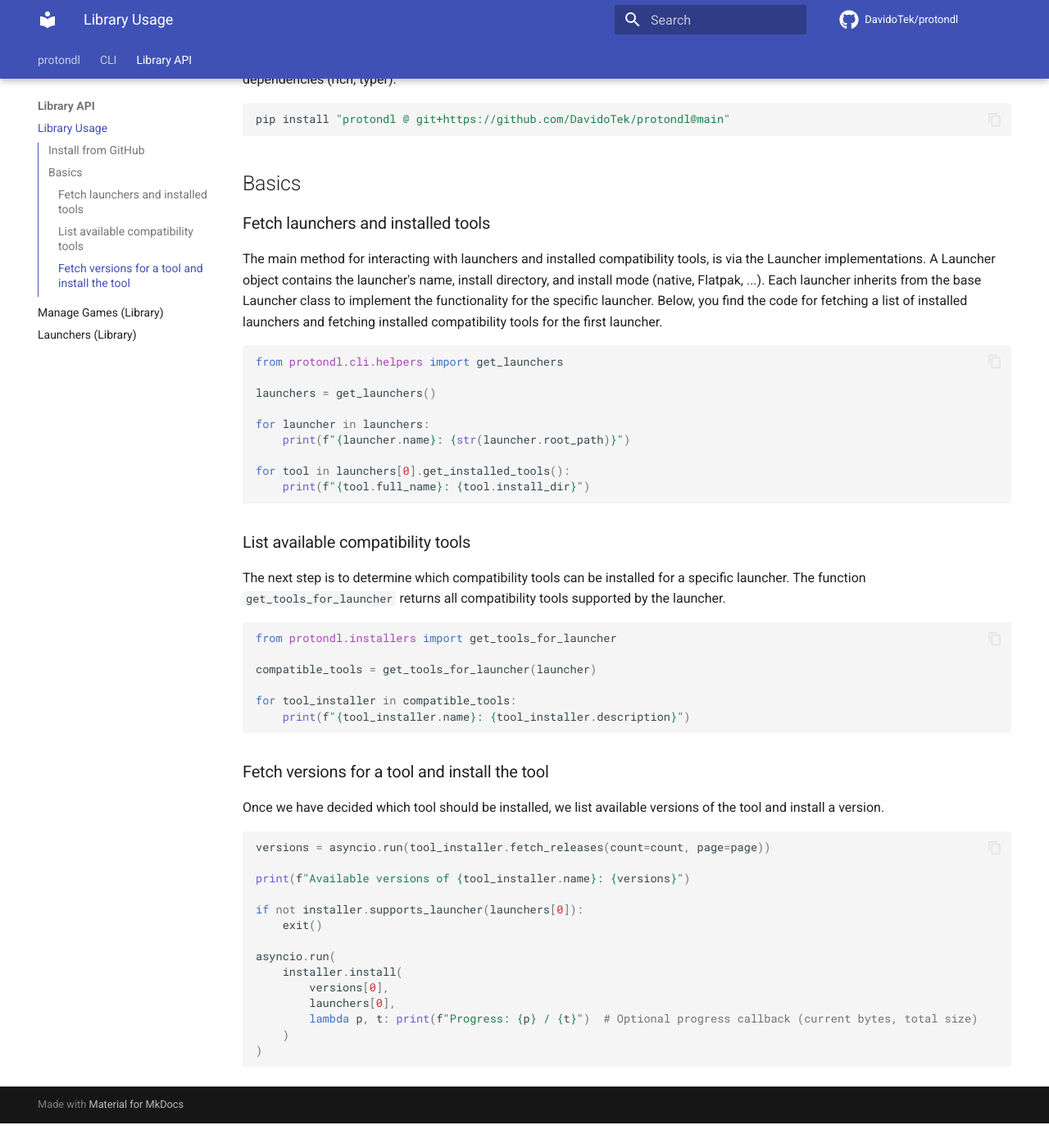
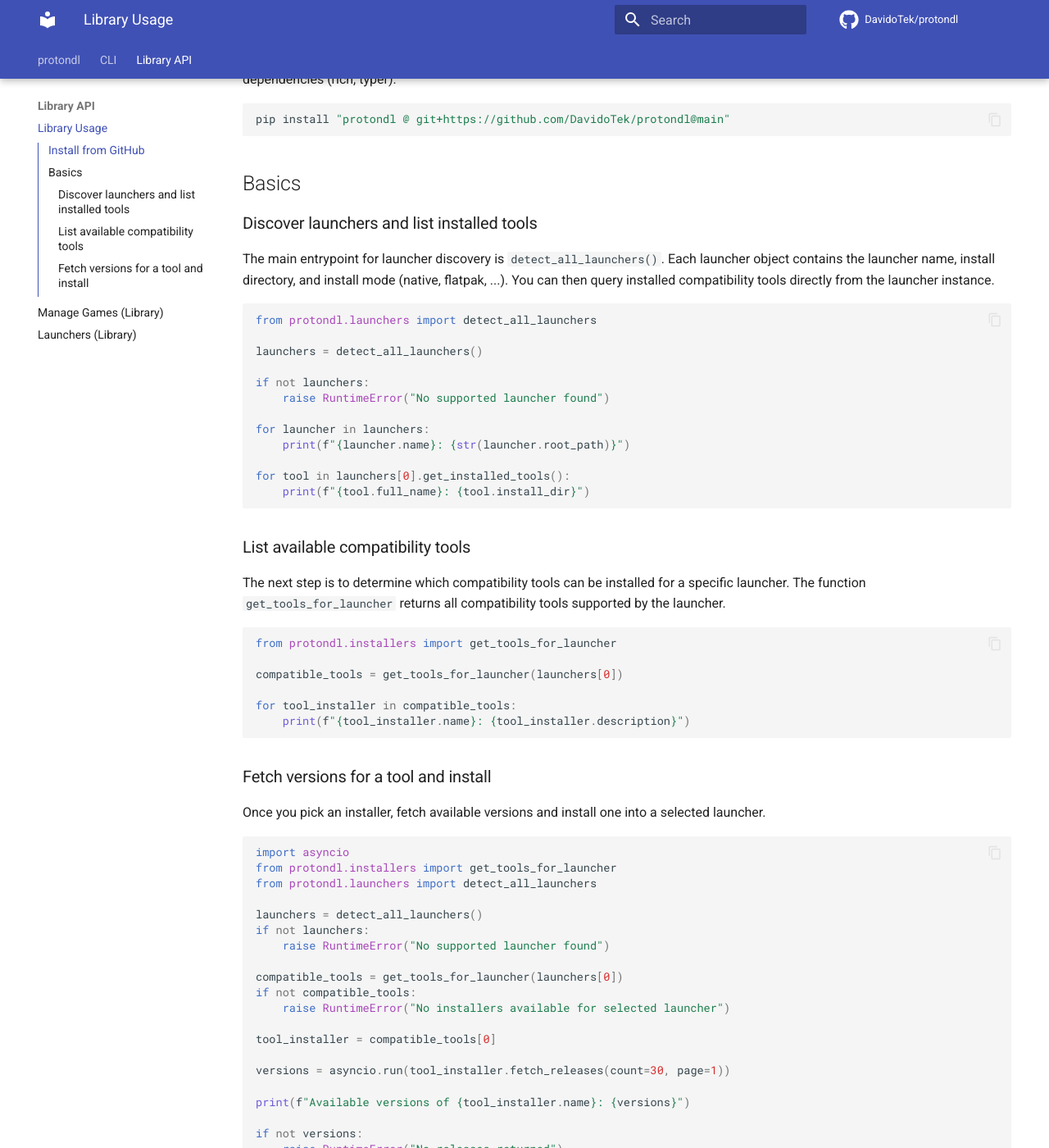
Before and after one commit to DavidoTek/protondl, an MkDocs documentation site: the page built from docs/Library_API/index.md, in a window 1280 px wide and 1400 px high, scrolled down 367 px. Shown: the whole window at 82% size. Built offline with MkDocs 1.6.1 and Material for MkDocs 9.7.7, drawn with Linux system fonts in a browser that asks for light colours; plug-ins that fetch from the network failed and are left out; comment, search, counter and statistics services are not loaded; before the commit the page ends 1737 px from its top, so only the background shows below that; some of the changed text lies outside the part shown.

````diff
--- a/docs/Library_API/index.md
+++ b/docs/Library_API/index.md
@@ -16,17 +16,19 @@ pip install "protondl @ git+https://github.com/DavidoTek/protondl@main"
 
 ## Basics
 
-### Fetch launchers and installed tools
+### Discover launchers and list installed tools
 
-The main method for interacting with launchers and installed compatibility tools, is via the Launcher implementations.
-A Launcher object contains the launcher's name, install directory, and install mode (native, Flatpak, ...).
-Each launcher inherits from the base Launcher class to implement the functionality for the specific launcher.
-Below, you find the code for fetching a list of installed launchers and fetching installed compatibility tools for the first launcher.
+The main entrypoint for launcher discovery is `detect_all_launchers()`.
+Each launcher object contains the launcher name, install directory, and install mode (native, flatpak, ...).
+You can then query installed compatibility tools directly from the launcher instance.
 
 ```python
-from protondl.cli.helpers import get_launchers
+from protondl.launchers import detect_all_launchers
 
-launchers = get_launchers()
+launchers = detect_all_launchers()
+
+if not launchers:
+    raise RuntimeError("No supported launcher found")
 
 for launcher in launchers:
     print(f"{launcher.name}: {str(launcher.root_path)}")
@@ -43,29 +45,48 @@ The function `get_tools_for_launcher` returns all compatibility tools supported
 ```python
 from protondl.installers import get_tools_for_launcher
 
-compatible_tools = get_tools_for_launcher(launcher)
+compatible_tools = get_tools_for_launcher(launchers[0])
 
 for tool_installer in compatible_tools:
     print(f"{tool_installer.name}: {tool_installer.description}")
 ```
 
-### Fetch versions for a tool and install the tool
+### Fetch versions for a tool and install
 
-Once we have decided which tool should be installed, we list available versions of the tool and install a version.
+Once you pick an installer, fetch available versions and install one into a selected launcher.
 
 ```python
-versions = asyncio.run(tool_installer.fetch_releases(count=count, page=page))
+import asyncio
+from protondl.installers import get_tools_for_launcher
+from protondl.launchers import detect_all_launchers
+
+launchers = detect_all_launchers()
+if not launchers:
+    raise RuntimeError("No supported launcher found")
+
+compatible_tools = get_tools_for_launcher(launchers[0])
+if not compatible_tools:
+    raise RuntimeError("No installers available for selected launcher")
+
+tool_installer = compatible_tools[0]
+
+versions = asyncio.run(tool_installer.fetch_releases(count=30, page=1))
 
 print(f"Available versions of {tool_installer.name}: {versions}")
 
-if not installer.supports_launcher(launchers[0]):
-    exit()
+if not versions:
+    raise RuntimeError("No releases returned")
+
+if not tool_installer.supports_launcher(launchers[0]):
+    raise RuntimeError("Selected launcher is not supported by this installer")
 
 asyncio.run(
-    installer.install(
+    tool_installer.install(
         versions[0],
         launchers[0],
         lambda p, t: print(f"Progress: {p} / {t}")  # Optional progress callback (current bytes, total size)
     )
 )
 ```
+
+For a complete workflow with launcher/tool selection, see the CLI implementation in `src/protondl/cli/main.py`.
````
Also changed, not shown: README.md (+1 -1 lines), docs/CLI/10_manage_tools.md (+20 -3 lines), docs/CLI/20_manage_games.md (+5 -0 lines), docs/Library_API/20_manage_games_api.md (+16 -0 lines), docs/Library_API/30_launcher_api.md (+38 -0 lines), docs/index.md (+9 -2 lines).
